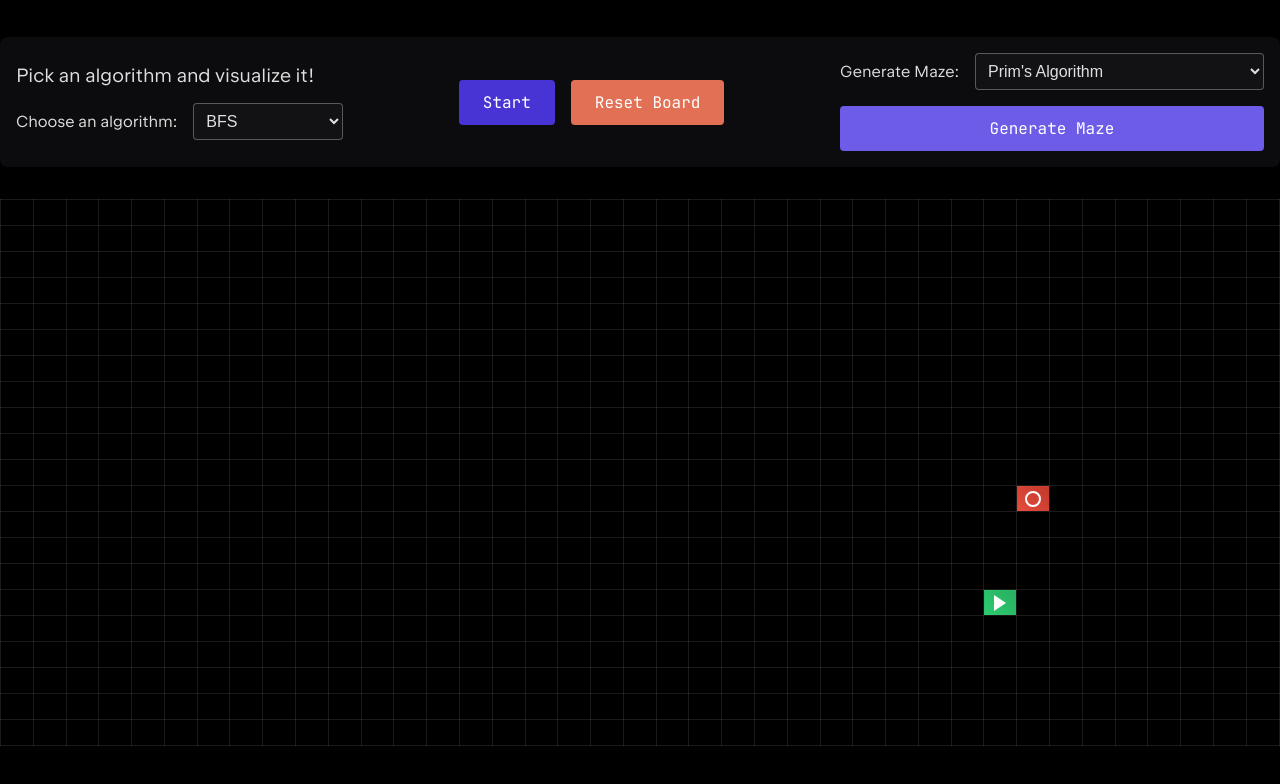
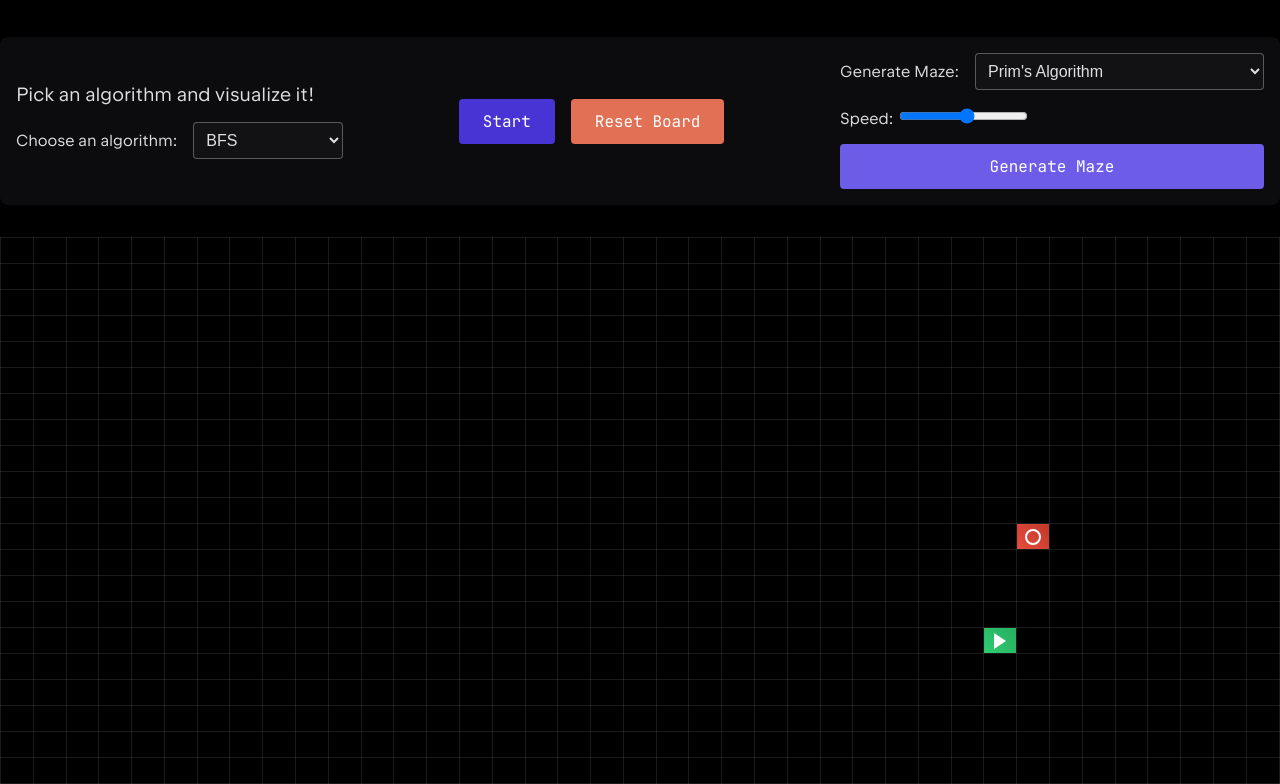
Before and after one commit to tdlinh2712/path-visualizer-vanilla-js, a website built with Vite: page index.html in a window 1280 px wide. Shown: the part 49-833 px from the top of the page. Before the commit the page ends 800 px from the top, so only its background shows below. Built offline with nearby package versions, Linux system fonts and the light colour scheme.

Commit message:
Added a speed slider for the maze generator function so that the user can visualize each algorithm more specifically.

```diff
--- a/index.html
+++ b/index.html
@@ -35,6 +35,10 @@
                 <label for="maze-btn">Generate Maze:</label>
                 <select name="maze-btn" id="maze-btn"></select>
             </div>
+            <div class="speed-selector">
+                <label for="speed-range">Speed:</label>
+                <input type="range" id="speed-range" min="-20" max="-1" value="-10">
+            </div>
             <button id="generate-maze-btn" class="btn">Generate Maze</button>
         </div>
       </div>
--- a/src/MazeGenerator.js
+++ b/src/MazeGenerator.js
@@ -59,7 +59,8 @@ export class MazeGenerator {
                 }
             });
         }, this.currentDelay);
-        this.currentDelay += 10;
+        console.log(this.currentDelay);
+        this.currentDelay += -parseInt(document.getElementById("speed-range").value);
     }
 
     initializeMaze(board) {
```
